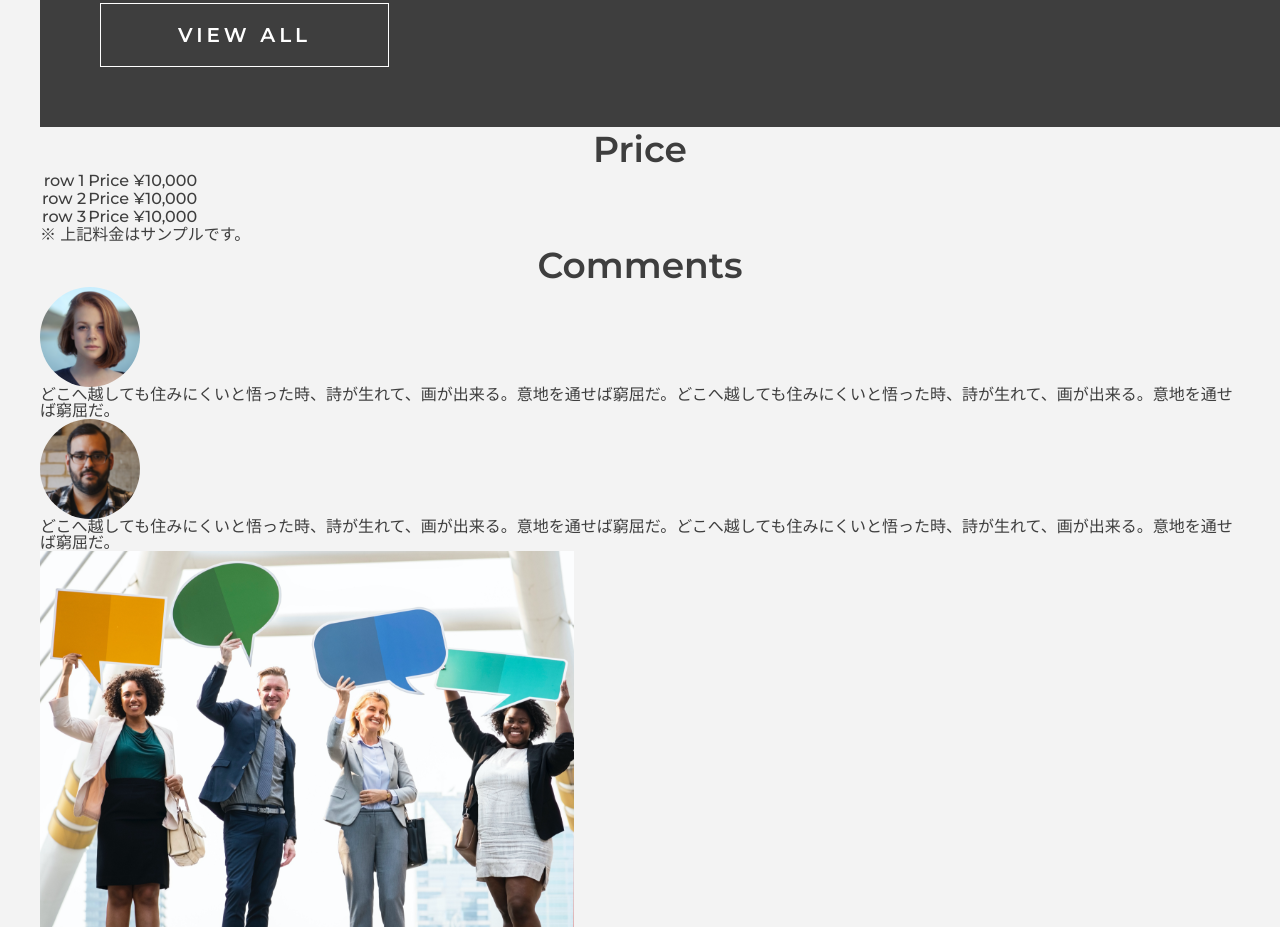
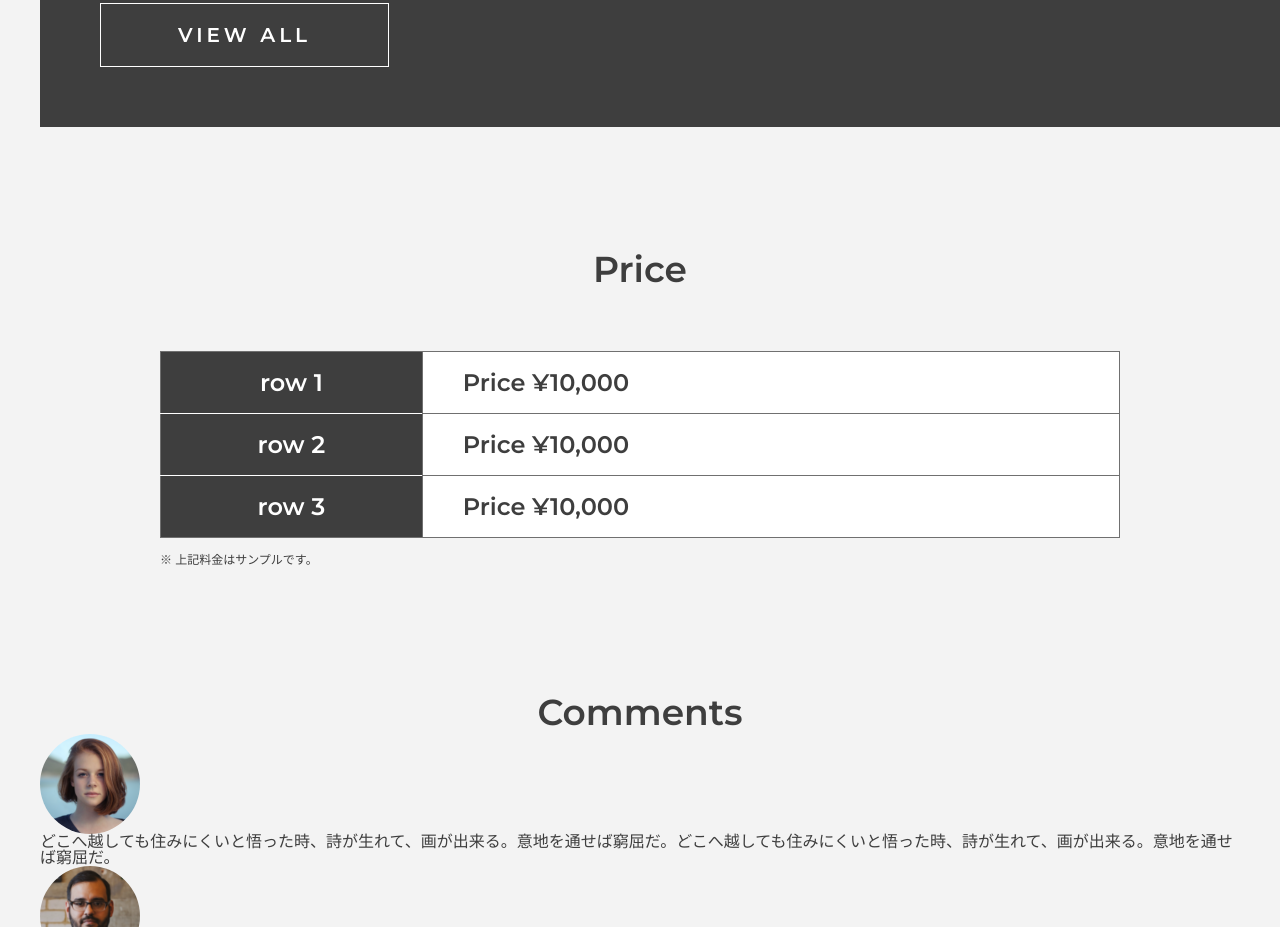
Before and after one commit to araaiko/practice__2nd__final-task, a website: page index.html in a window 1280 px wide. Shown: the part 2816-3743 px from the top of the page. Drawn offline with nearby package versions, Linux system fonts and the light colour scheme.

Commit message:
priceのCSS記述

```diff
--- a/index.html
+++ b/index.html
@@ -231,7 +231,7 @@
                 <div class="price__box">
                     <table>
                         <tr>
-                            <th>row 1</th>
+                            <th class="th-top">row 1</th>
                             <td>Price ¥10,000</td>
                         </tr>
                         <tr>
--- a/sass/layouts/_price.scss
+++ b/sass/layouts/_price.scss
@@ -1,3 +1,68 @@
 /*=======================
 Price
 ====================== */
+.price {
+    padding-top: 120px;
+    padding-bottom: 120px;
+}
+
+.price__box {
+    width: 100%;
+    max-width: 960px;
+    margin: 60px auto 0;
+
+    @include mq("sp") {
+        margin: 40px auto 0;
+    }
+
+    table {
+        width: 100%;
+        border-collapse: collapse;
+        border: 1px solid #707070;
+        // max-width: 960px;
+
+        tr {
+            th,
+            td {
+                font-size: 24px;
+                font-weight: 600;
+                line-height: (29 / 24);
+
+                @include mq('sp') {
+                    font-size: 20px;
+                }
+            }
+
+            th {
+                width: 27.3%;
+                max-width: 262px;
+                background-color: $font-main-color;
+                color: $color-white;
+                padding: 16px 0;
+                border-top: 1px solid $color-white;
+            }
+
+            .th-top {
+                border-top: 1px solid #707070;
+            }
+
+            td {
+                width: 72.8%;
+                max-width: 698px;
+                background-color: $color-white;
+                border: 1px solid #707070;
+                padding-left: 40px;
+
+                @include mq('sp') {
+                    padding-left: 20px;
+                }
+            }
+        }
+    }
+
+    p {
+        font-size: 12px;
+        line-height: (20 / 12);
+        margin-top: 12px;
+    }
+}
```
Also changed, not shown: css/style.css.
